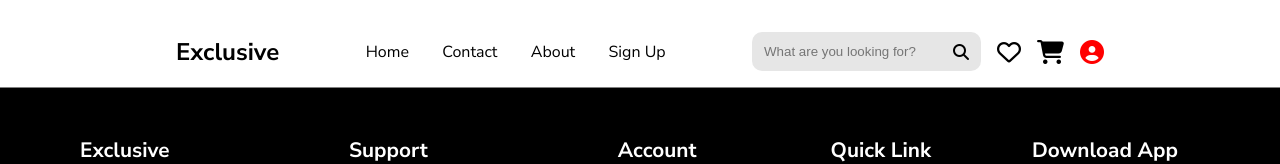
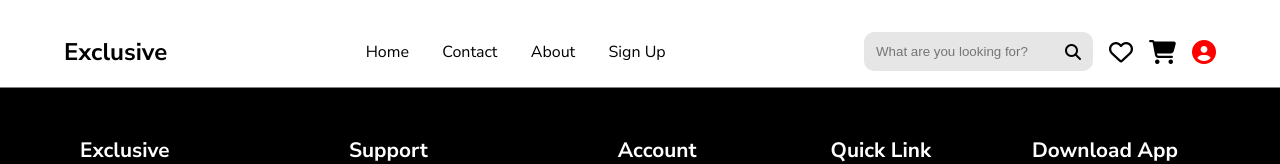
Before and after one commit to bk-leducphuong/IT4409-20251, a React (Vite) app in the folder frontend/: page / in a window 1280 px wide. Shown: the top 164 px of the page. Built offline with nearby package versions, Linux system fonts and the light colour scheme.

Commit message:
change Navbar width

```diff
--- a/frontend/src/components/Navbar.jsx
+++ b/frontend/src/components/Navbar.jsx
@@ -15,13 +15,13 @@ function Navbar() {
         }}>
             <nav style={{
                 display: "flex",
-                padding: "2rem 3rem 1rem",
+                padding: "2rem 0 1rem",
                 margin: "0",
                 gap:"1rem",
                 alignItems:"center",
                 fontFamily:'"Nunito Sans", sans-serif',
-                width:"80%",
-                maxWidth:"1200px"
+                width:"90%",
+                maxWidth:"1400px"
             }}>
                 <div style={{
                     fontSize:"1.5rem",
@@ -36,7 +36,7 @@ function Navbar() {
                     <ul style={{
                         display:"flex",
                         justifyContent:"space-between",
-                        width:"clamp(300px, 50%, 600px)"
+                        width:"clamp(300px, 35%, 450px)"
                     }}>
                         <li style={{listStyleType:"none"}}><a href="#" style={linkStyle}>Home</a></li>
                         <li style={{listStyleType:"none"}}><a href="#" style={linkStyle}>Contact</a></li>
```
